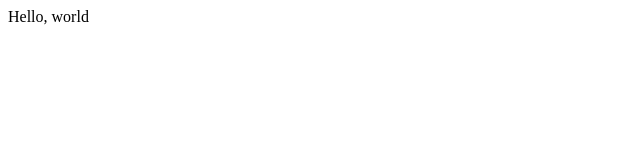
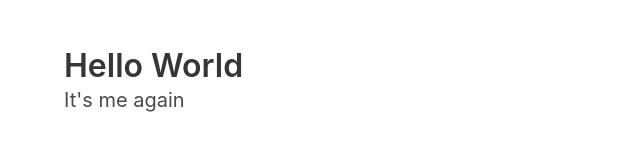
Before and after one commit to DrewBarrett/DrewBarrett.github.io, a plain HTML site: page index.html in a window 1280 px wide. Shown: the whole page, without its empty margins (0-640 px from the left). Drawn offline with nearby package versions, Linux system fonts and the light colour scheme.

Commit message:
updated index

```diff
--- a/index.html
+++ b/index.html
@@ -1 +1,21 @@
-Hello, world
+<!DOCTYPE html>
+<html>
+  <head>
+    <meta charset="utf-8">
+    <meta name="viewport" content="width=device-width, initial-scale=1">
+    <title>Hello World!</title>
+    <link rel="stylesheet" href="https://cdnjs.cloudflare.com/ajax/libs/bulma/0.7.1/css/bulma.min.css">
+  </head>
+  <body>
+  <section class="section">
+    <div class="container">
+      <h1 class="title">
+        Hello World
+      </h1>
+      <p class="subtitle">
+        It's me again
+      </p>
+    </div>
+  </section>
+  </body>
+</html>
```
